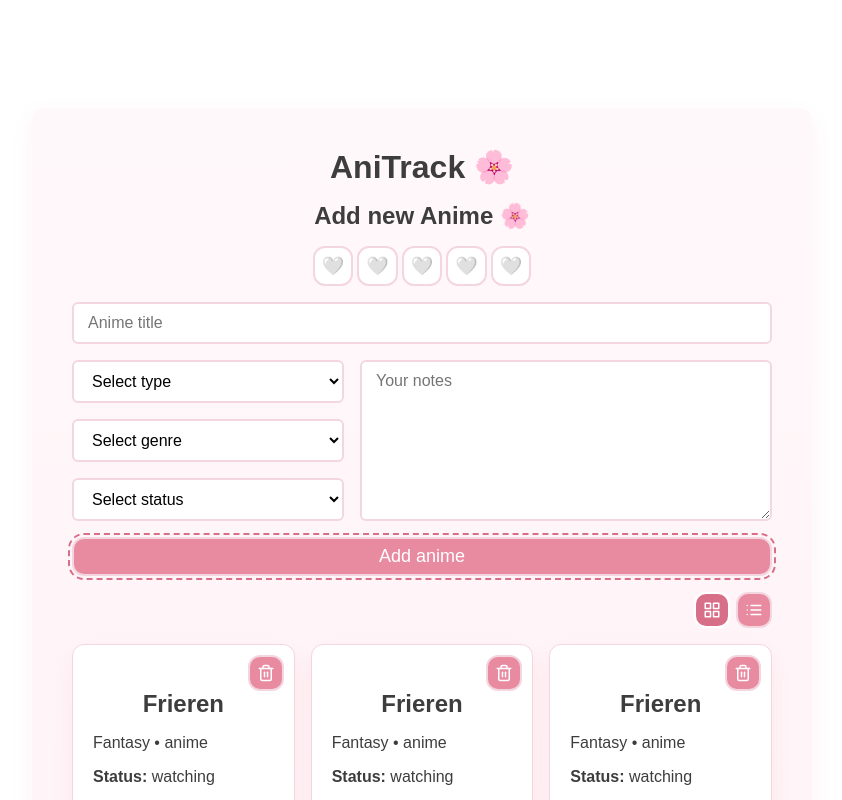
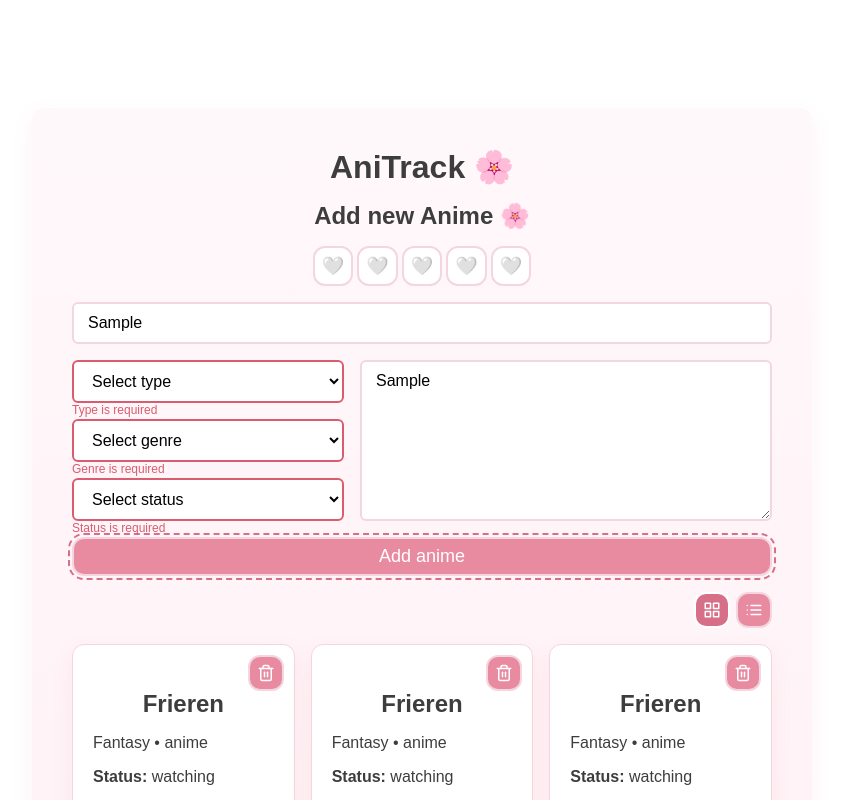
Before and after one commit to HancharenkaAlesia/AniTrack, a React (Vite) app: page / in a window 1280 px wide. Both pictures are taken after typing "Sample", "Sample" into the empty fields and a click on the button "Add anime". Shown: the top 800 px of the page, without its empty margins (218-1060 px from the left). Built offline with nearby package versions, Linux system fonts and the light colour scheme.

Commit message:
Add form validation + LocalStorage

```diff
--- a/src/App.jsx
+++ b/src/App.jsx
@@ -2,10 +2,27 @@ import AniTrack from './pages/AniTrack/AniTrack.jsx'
 import { Routes, Route } from 'react-router-dom'
 import AniDetails from './pages/AniDetails/AniDetails.jsx'
 import animeList from './data/animeList.js'
-import { useState } from 'react'
+import { useEffect, useState } from 'react'
 
 const App = () => {
-  const [animeData, setAnimeData] = useState(animeList)
+  const [animeData, setAnimeData] = useState(() => {
+   try {
+     const dataFromLocalStorage = localStorage.getItem('animeData')
+
+     return dataFromLocalStorage
+       ? JSON.parse(dataFromLocalStorage)
+       : animeList
+   } catch {
+     return animeList
+   }
+  })
+
+  useEffect(() => {
+    localStorage.setItem(
+      'animeData',
+      JSON.stringify(animeData)
+    )
+  }, [animeData])
 
   return (
     <div className='page'>
--- a/src/components/AnimeForm/AnimeForm.jsx
+++ b/src/components/AnimeForm/AnimeForm.jsx
@@ -11,8 +11,30 @@ const AnimeForm = ({ onAddAnime }) => {
   const [rating, setRating] = useState(0)
   const [note, setNote] = useState('')
 
+  const [errors, setErrors] = useState({})
+
   const handleSubmit = (e) => {
     e.preventDefault()
+
+    const newErrors = {}
+
+    if(!title.trim()) {
+      newErrors.title = 'Title is required'
+    }
+    if(!type) {
+      newErrors.type = 'Type is required'
+    }
+    if(!genre) {
+      newErrors.genre = 'Genre is required'
+    }
+    if(!status) {
+      newErrors.status = 'Status is required'
+    }
+
+    if(Object.keys(newErrors).length > 0) {
+      setErrors(newErrors)
+      return
+    }
 
     const anime = {
       title,
@@ -22,8 +44,23 @@ const AnimeForm = ({ onAddAnime }) => {
       rating,
       note
     }
+    setErrors({})
 
     onAddAnime(anime)
+    resetForm()
+  }
+
+  const clearError = (field) => {
+    if(errors[field]) {
+      setErrors(prev => {
+        const newErrors = {...prev}
+        delete newErrors[field]
+        return newErrors
+      })
+    }
+  }
+
+  const resetForm = () => {
     setTitle('')
     setType('')
     setGenre('')
@@ -43,18 +80,32 @@ const AnimeForm = ({ onAddAnime }) => {
           value={rating}
           onChange={setRating}
         />
+        <div className="anime-form__item">
           <input
+            className={errors.title ? 'is-error' : ''}
             type="text"
             value={title}
-          onChange={(e) => setTitle(e.target.value)}
+            onChange={(e) => {
+              setTitle(e.target.value)
+              clearError('title')
+            }}
             placeholder="Anime title"
             name="title"
           />
+          {errors.title && (
+            <span className="anime-form__error error">{errors.title}</span>
+          )}
+        </div>
         <div className="anime-form__wrapper">
           <div className="anime-form__column">
+            <div className="anime-form__item">
               <select
+                className={errors.type ? 'is-error' : ''}
                 value={type}
-              onChange={(e) => setType(e.target.value)}
+                onChange={(e) => {
+                  setType(e.target.value)
+                  clearError('type')
+                }}
                 name="type"
               >
                 <option value="">Select type</option>
@@ -65,9 +116,18 @@ const AnimeForm = ({ onAddAnime }) => {
                   >{type}</option>
                 ))}
               </select>
+              {errors.type && (
+                <span className="anime-form__error error">{errors.type}</span>
+              )}
+            </div>
+            <div className="anime-form__item">
              <select
+               className={errors.genre ? 'is-error' : ''}
                value={genre}
-              onChange={(e) => setGenre(e.target.value)}
+               onChange={(e) => {
+                 setGenre(e.target.value)
+                 clearError('genre')
+               }}
                name="genre"
              >
                <option value="">Select genre</option>
@@ -78,9 +138,18 @@ const AnimeForm = ({ onAddAnime }) => {
                  >{genre}</option>
                ))}
              </select>
+             {errors.genre && (
+               <span className="anime-form__error error">{errors.genre}</span>
+             )}
+           </div>
+            <div className="anime-form__item">
               <select
+                className={errors.status ? 'is-error' : ''}
                 value={status}
-              onChange={(e) => setStatus(e.target.value)}
+                onChange={(e) => {
+                  setStatus(e.target.value)
+                  clearError('status')
+                }}
               >
                 <option value="">Select status</option>
                 {options.statuses.map((status) => (
@@ -90,6 +159,10 @@ const AnimeForm = ({ onAddAnime }) => {
                   >{status}</option>
                 ))}
               </select>
+              {errors.status && (
+                <span className="anime-form__error error">{errors.status}</span>
+              )}
+            </div>
           </div>
           <textarea
             value={note}
--- a/src/components/AnimeForm/AnimeForm.scss
+++ b/src/components/AnimeForm/AnimeForm.scss
@@ -1,20 +1,32 @@
 .anime-form {
   display: grid;
   gap: 16px;
-  select {
+
+  select, input, textarea {
     width: 100%
   }
-  textarea {
-    width: 100%;
-  }
+
   &__wrapper {
     display: flex;
     gap: 16px;
   }
+
   &__column {
     flex: 0 0 calc(40% - 8px);
     display: flex;
     flex-direction: column;
     row-gap: 16px;
   }
+
+  &__item {
+    width: 100%;
+    position: relative;
+  }
+
+  &__error {
+    position: absolute;
+    bottom: 0;
+    left: 0px;
+    transform: translateY(100%);
+  }
 }
--- a/src/styles/globals.scss
+++ b/src/styles/globals.scss
@@ -73,12 +73,17 @@ html {
   }
 
   input, select, textarea {
+    width: 100%;
     padding: 10px 14px;
+    box-sizing: border-box;
     font-size: 16px;
     background-color: var(--color-surface);
     border: 2px solid var(--color-border);
     border-radius: var(--radius-sm);
     font-family: 'Zen Maru Gothic', sans-serif;
+    &.is-error {
+      border: 2px solid var(--color-error);
+    }
   }
 
   textarea {
@@ -102,4 +107,9 @@ html {
     box-shadow: var(--shadow-card);
     padding: 40px;
   }
+
+  .error {
+    font-size: 12px;
+    color: var(--color-error);
+  }
 }
--- a/src/styles/variables.scss
+++ b/src/styles/variables.scss
@@ -11,6 +11,7 @@
 
   /* Status / accents */
   --color-success: #9bcf9b;
+  --color-error: #d95d6f;
   --color-warning: #f6c177;
   --color-favorite: #ff7ba9;
 
```
Lines whose indentation alone changed are shown as unchanged.
